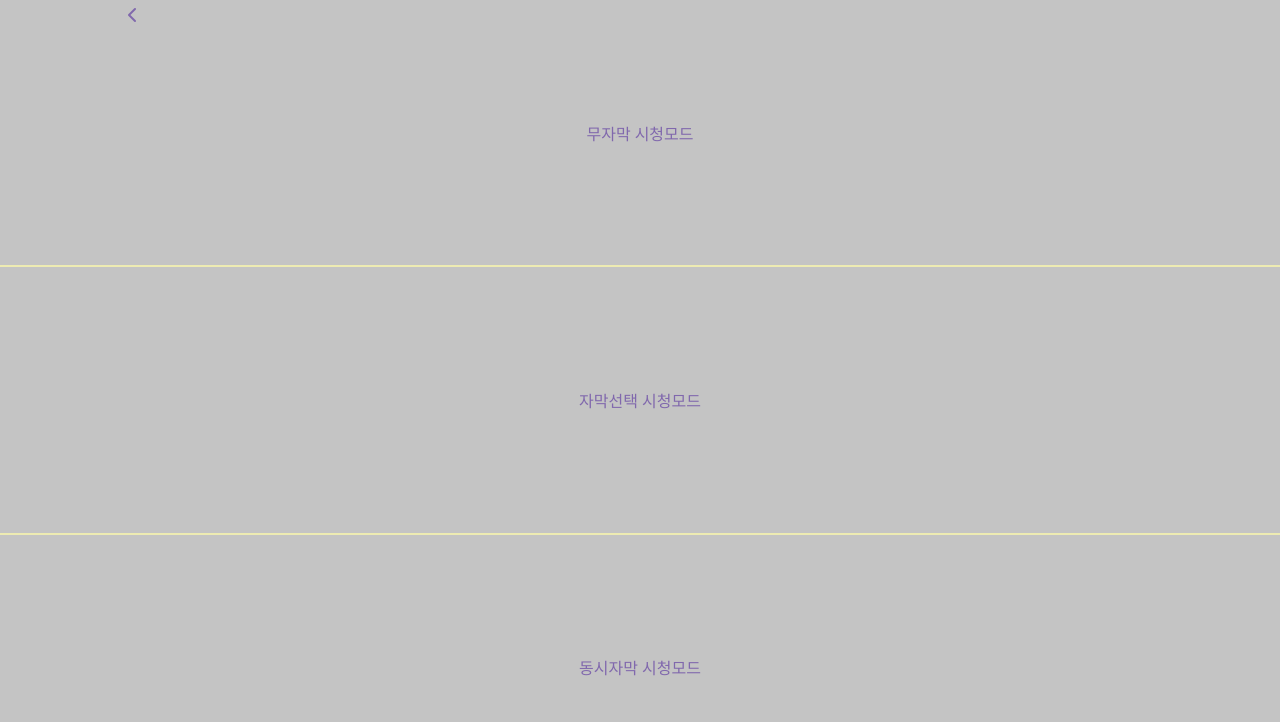
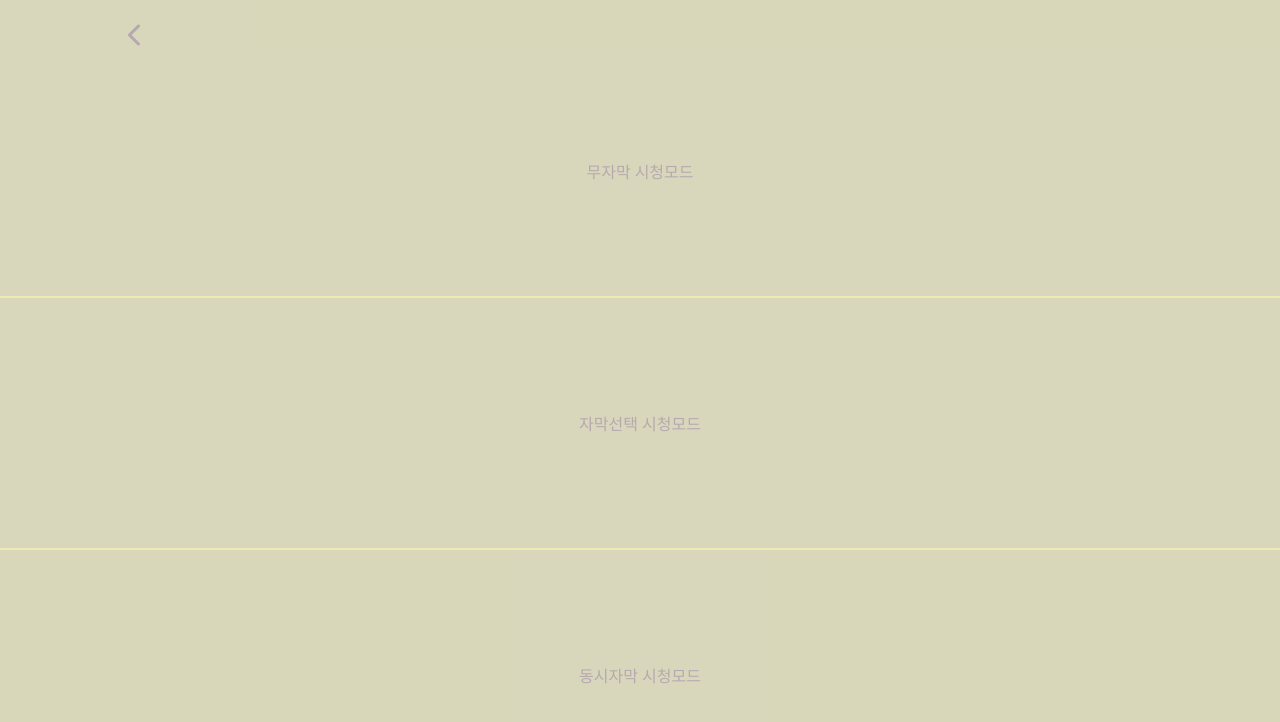
Before and after one commit to e-jieun/boradora-markup, a plain HTML site: page 시청모드-1/index.html in a window 1280 px wide. Drawn offline with Linux system fonts and the light colour scheme.

Commit message:
div {color: rgba 속성} 활용 opacity: .5; 적용시 문제 해결

```diff
--- a/시청모드-1/css/style.scss
+++ b/시청모드-1/css/style.scss
@@ -40,30 +40,30 @@ $per100: 100%;
       width: inherit;
       flex-grow: 3;
       @include flex-align-justify(center, center);
-      // @include border(2px, $color-yel);
       background-color: $color-c4;
       color: $color-dp;
       text-align: center;
-      // opacity: .5;
+      opacity: .5;
       >div{
         // ?피그마로 봤을 때랑 색이 다름.......
-        // !색 수정 너무 눈에 안 띈다
-        color: $color-dp;
+        // ?색 수정 너무 눈에 안 띈다
+        // !자식 요소는 불투명하게 유지하고 싶다면 background 속성을 대신 사용하세요
+        // 자식 요소는 불투명하게 유지하고 싶다면 background 속성을 대신 사용하세요.
+        color: rgba($color: $color-dp
+        , $alpha: 1);
       }
     }
     >div:nth-child(2),div:nth-child(3){
       border-bottom: 2px solid $color-yel;
     }
     >div:nth-child(1){
-      // flex-shrink: 1;
-      flex-grow: 1;
-      height: 2rem;
-      // @include border(1px, $color-dp);
-      @include flex-align-justify(center, flex-start);
-      position: fixed;
-      top: 0;
+      flex-grow: 0.3;
+      // @include border(1px, #000);
+      @include flex-align-justify(flex-end, flex-start);
       >div{
+        @include flex-align-justify(center, center);
         i{
+          font-size: 1.5rem;
           position: relative;
           left: 10vw;
         }
--- a/시청모드-1/index.html
+++ b/시청모드-1/index.html
@@ -2,7 +2,7 @@
 <html lang="en">
 <head>
   <meta charset="UTF-8">
-  <meta http-equiv="X-UA-Compatible" content="IE=edge">
+  <meta http-equiv="X-UA-Compatible" content="IㅐㅔE=edge">
   <meta name="viewport" content="width=device-width, initial-scale=1.0">
   <script src="https://kit.fontawesome.com/e222cf7a8c.js" crossorigin="anonymous"></script>
   <link rel="stylesheet" href="./css/style.css">
```
Also changed, not shown: 시청모드-1/css/style.css, 1 other file.
